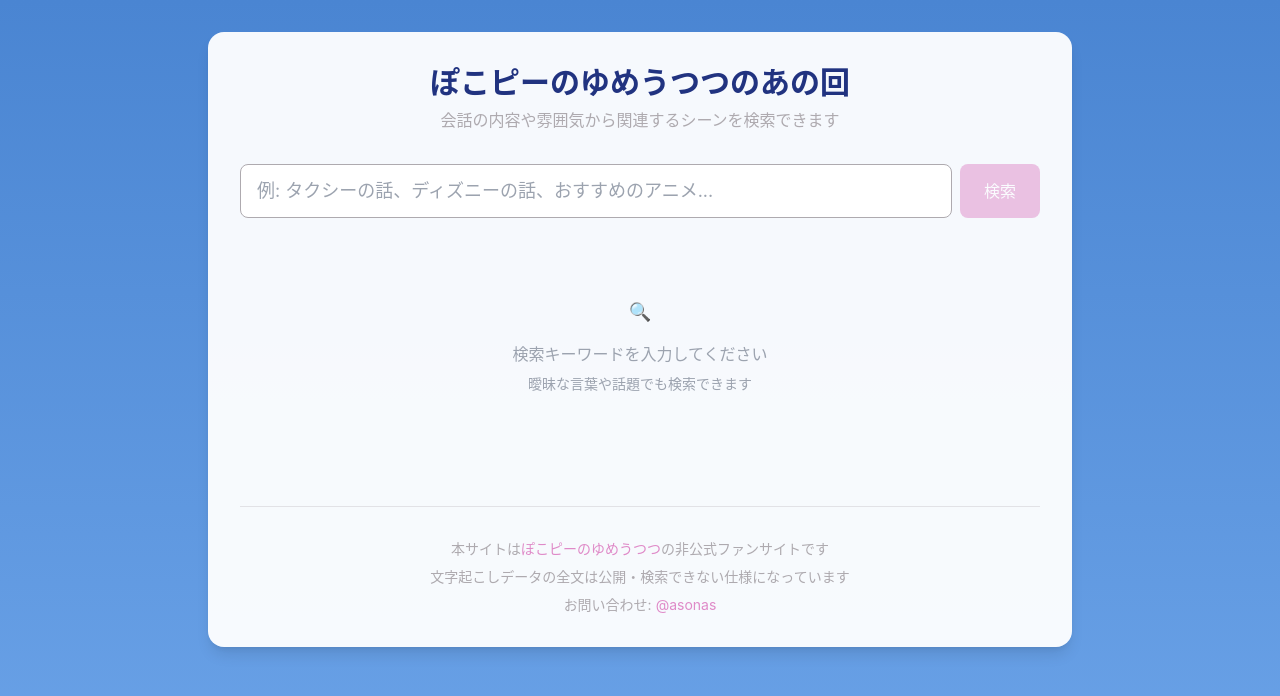
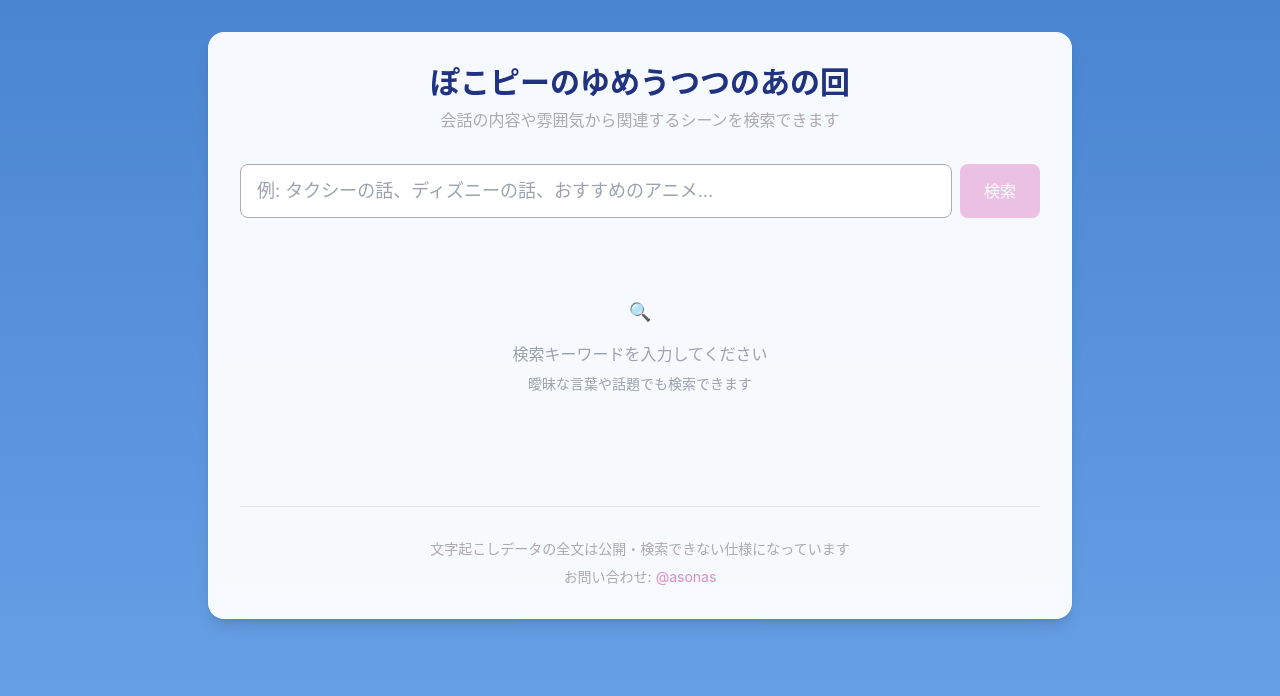
Before and after one commit to asonas/poko-pea-dreaming-ano-kai, a Next.js app in the folder web/: page / in a window 1280 px wide. Shown: the top 696 px of the page. Built offline with nearby package versions, Linux system fonts and the light colour scheme.

Commit message:
Remove unofficial fansite disclaimer from footer
The text clarifying that this is an unofficial fansite has been
removed from the footer. This disclaimer is no longer necessary as
the site's purpose and nature are sufficiently clear from other
context.

```diff
--- a/web/src/app/page.tsx
+++ b/web/src/app/page.tsx
@@ -279,18 +279,6 @@ function SearchContent() {
       {/* フッター */}
       <footer className="mt-16 pt-8 border-t border-pokopea-gray/30 text-center text-sm text-pokopea-gray space-y-2">
         <p>
-          本サイトは
-          <a
-            href="https://www.youtube.com/@pokopeadreaming"
-            target="_blank"
-            rel="noopener noreferrer"
-            className="text-pokopea-pink hover:underline"
-          >
-            ぽこピーのゆめうつつ
-          </a>
-          の非公式ファンサイトです
-        </p>
-        <p>
           文字起こしデータの全文は公開・検索できない仕様になっています
         </p>
         <p>
```
